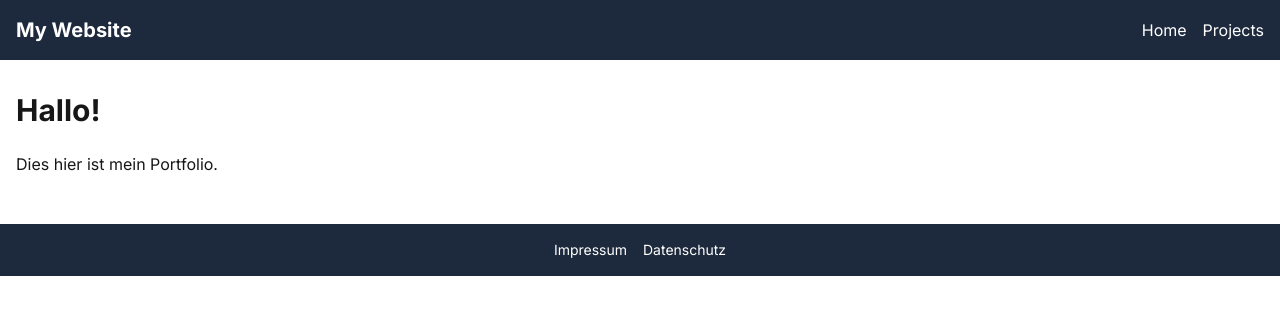
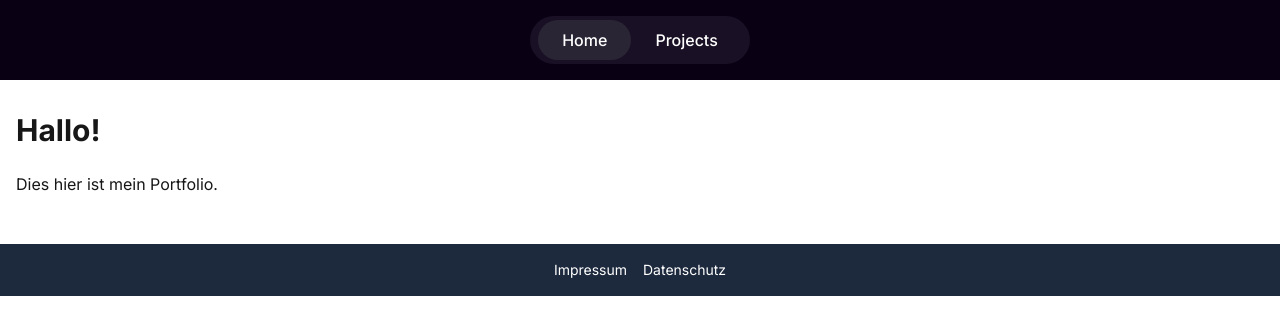
Before and after one commit to danielecitran/my-portfolio, a Next.js app: page / in a window 1280 px wide. Shown: the top 334 px of the page. Built offline with nearby package versions, Linux system fonts and the light colour scheme.

Commit message:
updated header

```diff
--- a/app/layout.tsx
+++ b/app/layout.tsx
@@ -2,6 +2,7 @@ import type React from "react"
 import Link from "next/link"
 import { Inter } from "next/font/google"
 import "./globals.css"
+import Header from "../components/header"
 
 const inter = Inter({ subsets: ["latin"] })
 
@@ -18,23 +19,7 @@ export default function RootLayout({
     return (
         <html lang="de">
         <body className={inter.className}>
-        <nav className="bg-slate-800 text-white p-4">
-            <div className="container mx-auto flex justify-between items-center">
-                <div className="font-bold text-xl">My Website</div>
-                <ul className="flex space-x-4">
-                    <li>
-                        <Link href="/" className="hover:underline">
-                            Home
-                        </Link>
-                    </li>
-                    <li>
-                        <Link href="./projects" className="hover:underline">
-                            Projects
-                        </Link>
-                    </li>
-                </ul>
-            </div>
-        </nav>
+        <Header />
 
         {children}
 
--- /dev/null
+++ b/components/header.tsx
@@ -0,0 +1,33 @@
+"use client"
+
+import Link from "next/link"
+import { usePathname } from "next/navigation"
+
+export default function Header() {
+    const pathname = usePathname()
+
+    return (
+        <header className="bg-[#0a0014] py-4">
+            <div className="container mx-auto flex justify-center">
+                <nav className="bg-[#1a1025] rounded-full px-2 py-1 flex items-center">
+                    <Link
+                        href="/"
+                        className={`px-6 py-2 rounded-full text-white font-medium transition-colors ${
+                            pathname === "/" ? "bg-[#2a2535]" : "hover:bg-[#2a2535]/50"
+                        }`}
+                    >
+                        Home
+                    </Link>
+                    <Link
+                        href="../app/projects"
+                        className={`px-6 py-2 rounded-full text-white font-medium transition-colors ${
+                            pathname === "/projects" ? "bg-[#2a2535]" : "hover:bg-[#2a2535]/50"
+                        }`}
+                    >
+                        Projects
+                    </Link>
+                </nav>
+            </div>
+        </header>
+    )
+}
```
